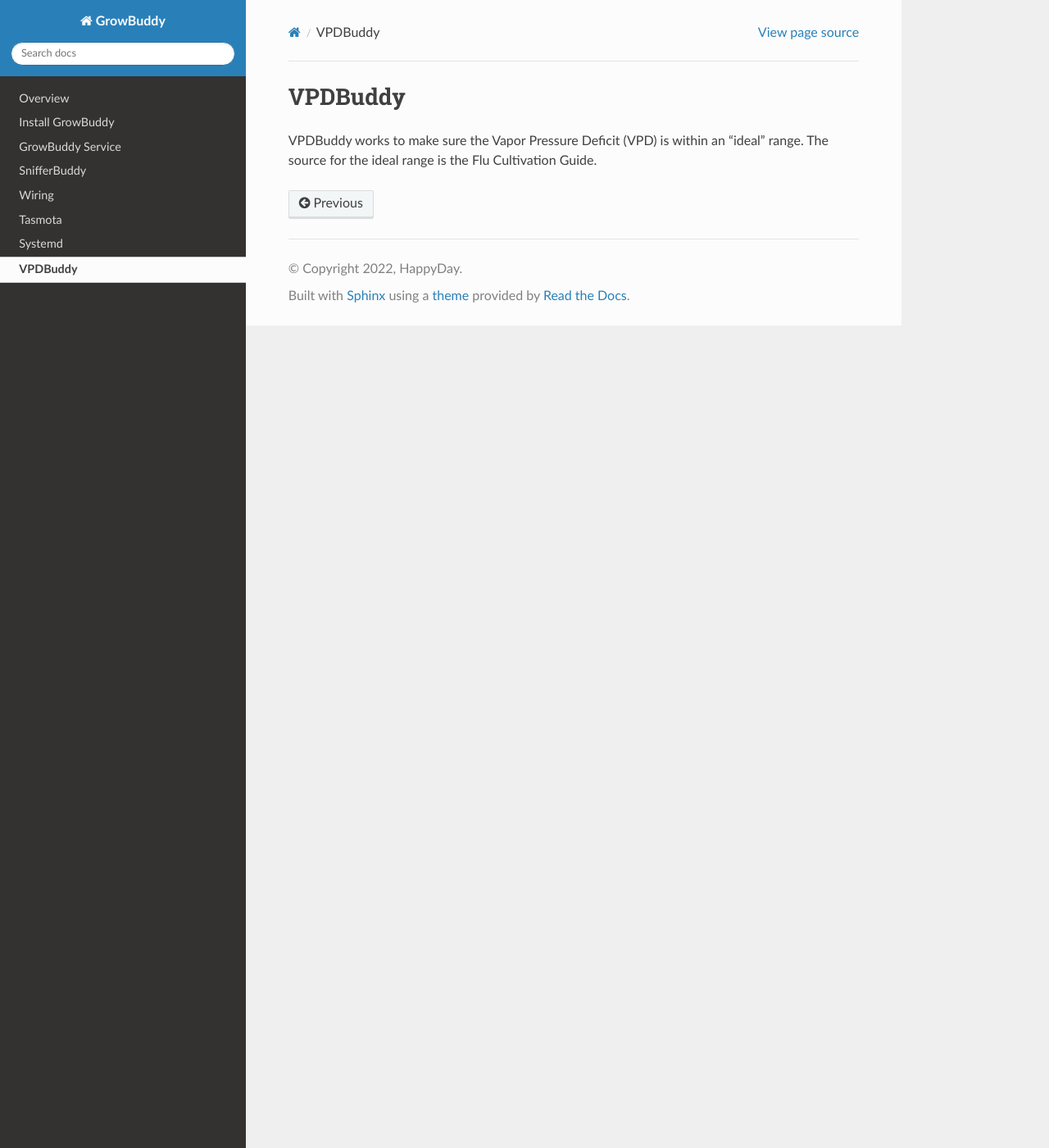
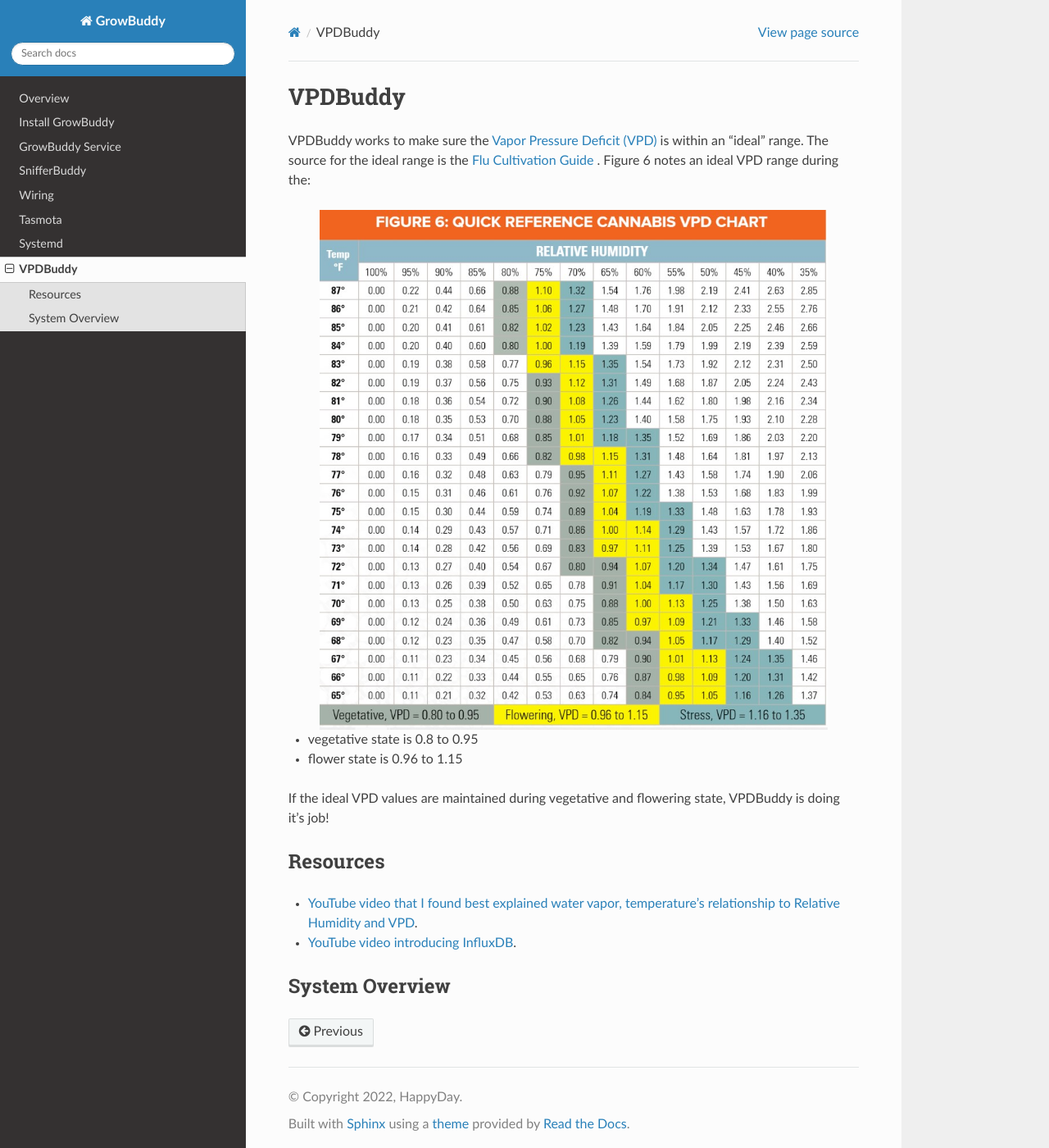
Before and after one commit to solarslurpi/GrowBuddies, a Sphinx documentation site: the page built from docs/vpdbuddy.rst, in a window 1280 px wide and 1400 px high. Shown: the whole window at 82% size. Built offline with Sphinx 7.4.7 and the Read the Docs theme 2.0.0, drawn with Linux system fonts in a browser that asks for light colours.

Commit message:
evolved.

```diff
--- a/docs/vpdbuddy.rst
+++ b/docs/vpdbuddy.rst
@@ -2,4 +2,23 @@
 VPDBuddy
 ********
 
-VPDBuddy works to make sure the Vapor Pressure Deficit (VPD) is within an "ideal" range.  The source for the ideal range is the Flu Cultivation Guide.
+VPDBuddy works to make sure the `Vapor Pressure Deficit (VPD) <https://en.wikipedia.org/wiki/Vapour-pressure_deficit>`_ is within an "ideal" range.  The source for the ideal range is the `Flu Cultivation Guide  <https://github.com/solarslurpi/GrowBuddy/blob/main/docs/FLU-CultivationGuide_Cannabis_WEB_PROOF_01-2020.pdf>`_ .  Figure 6 notes an ideal VPD range during the:
+
+.. image:: images/vpd_chart.jpg
+   :align: center
+   :scale: 70
+
+- vegetative state is 0.8 to 0.95
+- flower state is 0.96 to 1.15
+
+If the ideal VPD values are maintained during vegetative and flowering state, VPDBuddy is doing it's job!
+
+Resources
+=========
+
+- `YouTube video that I found best explained water vapor, temperature's relationship to Relative Humidity and VPD <https://www.youtube.com/watch?v=-bYPGr1TJQY&t=1s>`_.
+- `YouTube video introducing InfluxDB <https://www.youtube.com/watch?v=Vq4cDIdz_M8&list=RDCMUC4Snw5yrSDMXys31I18U3gg&index=2>`_.
+
+
+System Overview
+===============
```
Also changed, not shown: docs/images/vpd_chart.jpg (added).
